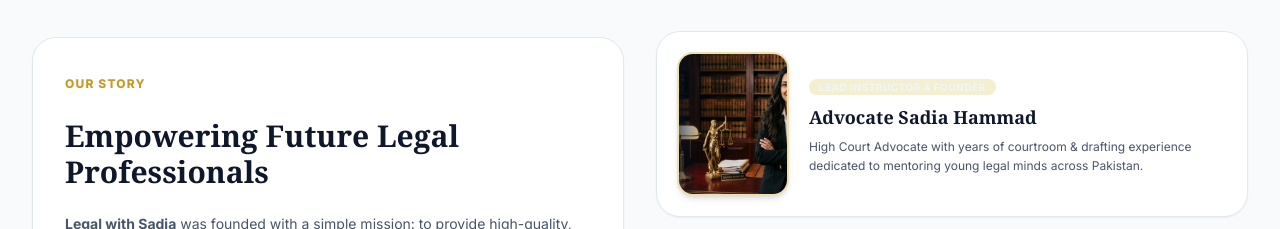
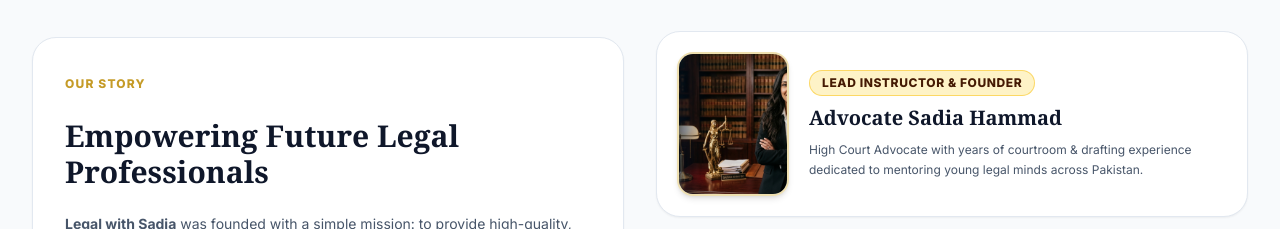
Before and after one commit to Janjua004/LegalWithSadia, a React (Vite) app: page / in a window 1280 px wide. Both pictures are taken after a click on the button "About". Shown: the part 255-484 px from the top of the page. Built offline with nearby package versions, Linux system fonts and the light colour scheme; no server answers; a web font is replaced by a local one.

Commit message:
Fix Lead Instructor & Founder badge text visibility and add missing gold color shades

```diff
--- a/src/components/AboutView.tsx
+++ b/src/components/AboutView.tsx
@@ -70,11 +70,11 @@ export const AboutView: React.FC = () => {
                   }}
                 />
               </div>
-              <div className="space-y-1.5 text-center sm:text-left">
-                <span className="px-2.5 py-0.5 rounded-full text-[10px] font-bold bg-gold-100 text-gold-800 uppercase tracking-wider">
+              <div className="space-y-2 text-center sm:text-left">
+                <span className="inline-block px-3 py-1 rounded-full text-xs font-extrabold bg-amber-100 text-amber-950 border border-amber-300/80 uppercase tracking-wider shadow-xs">
                   Lead Instructor & Founder
                 </span>
-                <h3 className="text-lg font-bold text-slate-900 font-serif">Advocate Sadia Hammad</h3>
+                <h3 className="text-xl font-bold text-slate-900 font-serif">Advocate Sadia Hammad</h3>
                 <p className="text-xs text-slate-600 leading-relaxed">
                   High Court Advocate with years of courtroom & drafting experience dedicated to mentoring young legal minds across Pakistan.
                 </p>
--- a/tailwind.config.js
+++ b/tailwind.config.js
@@ -17,13 +17,16 @@ export default {
           500: '#475569',
         },
         gold: {
+          50: '#FAF8F0',
+          100: '#F4EFCF',
+          200: '#EBD998',
           300: '#F3E5AB',
           400: '#E6C251',
           500: '#D4AF37',
           600: '#C59B27',
           700: '#9A7815',
-          50: '#FAF8F0',
-          100: '#F4EFCF',
+          800: '#7A5C0E',
+          900: '#5C440A',
         }
       },
       fontFamily: {
```
